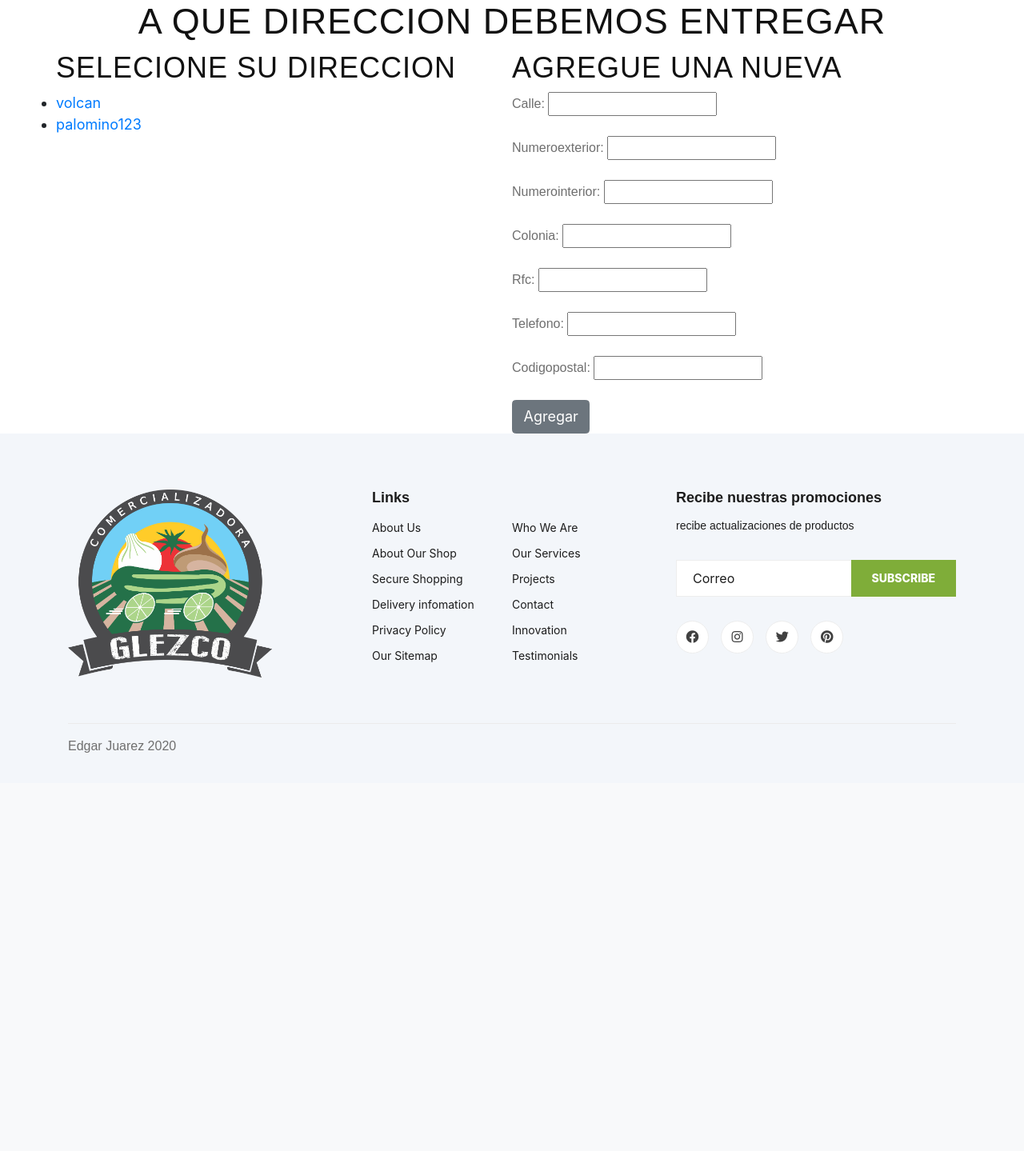
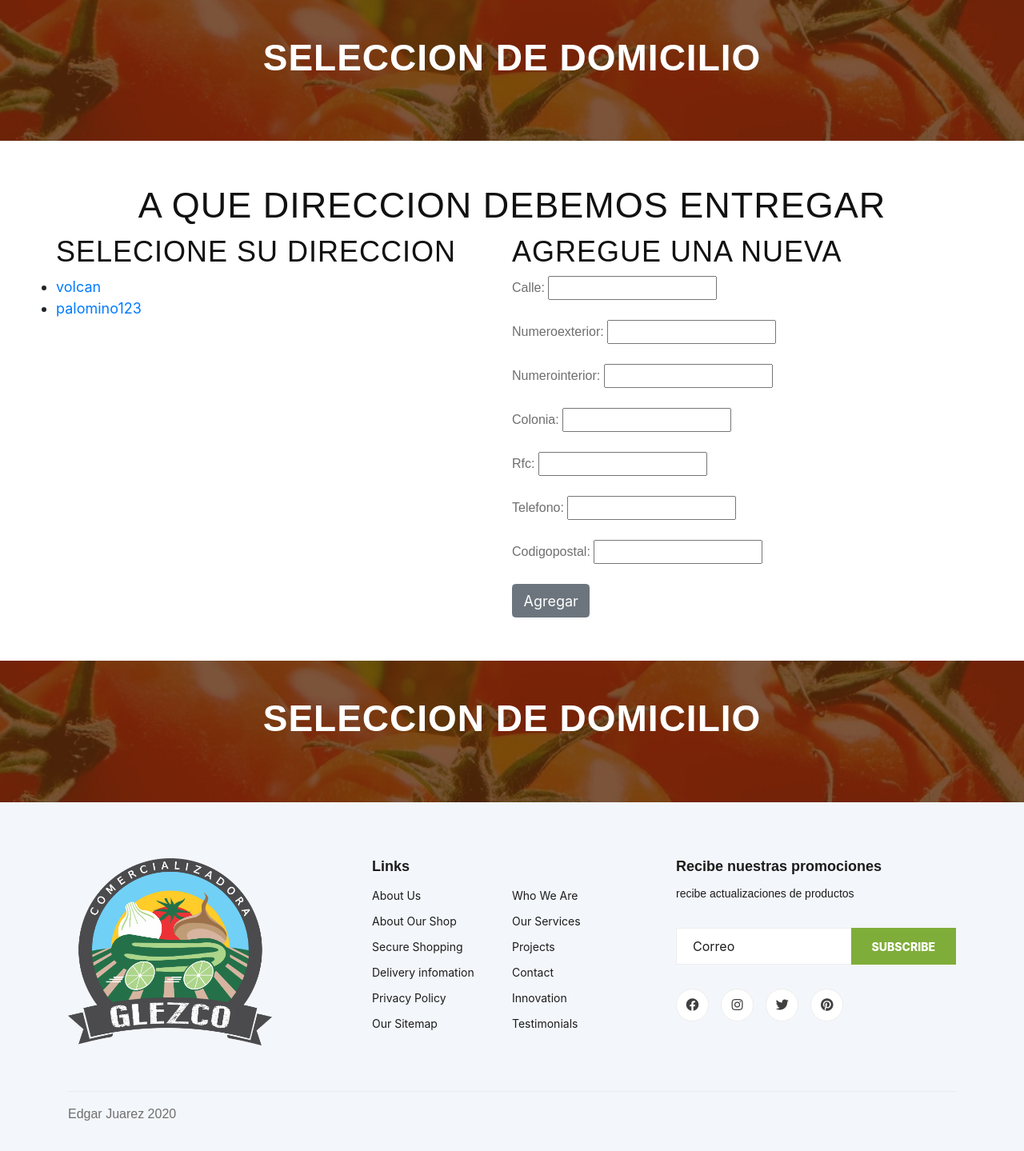
Before and after one commit to panzatros/Glezco2, a Django app: page /checkout/Domicilio in a window 1280 px wide. Shown: the part 59-1498 px from the top of the page at 80% size. Before the commit the page ends 1000 px from the top, so only its background shows below. Run offline with Django 3.2, Linux system fonts and the light colour scheme; data comes from the database, SQL or seed files in the repository; some libraries are stand-ins or nearby versions.

Commit message:
minichange

```diff
--- a/core/templates/core/adress.html
+++ b/core/templates/core/adress.html
@@ -1,9 +1,26 @@
 {% extends "core/base.html" %}
 
+{% load static %}
 
 {% block content %}
 
-<section>
+<section class="breadcrumb-section set-bg mb-5" data-setbg="{% static 'core/img/breadcrumb.jpg' %}">
+    <div class="container">
+        <div class="row">
+            <div class="col-lg-12 text-center">
+                <div class="breadcrumb__text">
+                    <h2>Seleccion de domicilio</h2>
+                    <div class="breadcrumb__option">
+                        <!--a href="./index.html">Home</a-->
+                        <span></span>
+                    </div>
+                </div>
+            </div>
+        </div>
+    </div>
+</section>
+
+<section class="mb-5">
     <div class="container">
         <div class="row justify-content-md-center">
             <h1>A que direccion debemos entregar</h1>
@@ -43,7 +60,21 @@
 </section>
 
 
-
+<section class="breadcrumb-section set-bg mt-1" data-setbg="{% static 'core/img/breadcrumb.jpg' %}">
+    <div class="container">
+        <div class="row">
+            <div class="col-lg-12 text-center">
+                <div class="breadcrumb__text">
+                    <h2>Seleccion de domicilio</h2>
+                    <div class="breadcrumb__option">
+                        <!--a href="./index.html">Home</a-->
+                        <span></span>
+                    </div>
+                </div>
+            </div>
+        </div>
+    </div>
+</section>
 
 
 {% endblock content %}
```
Also changed, not shown: core/templates/core/detalleDireccion.html (+50 -1 lines).
